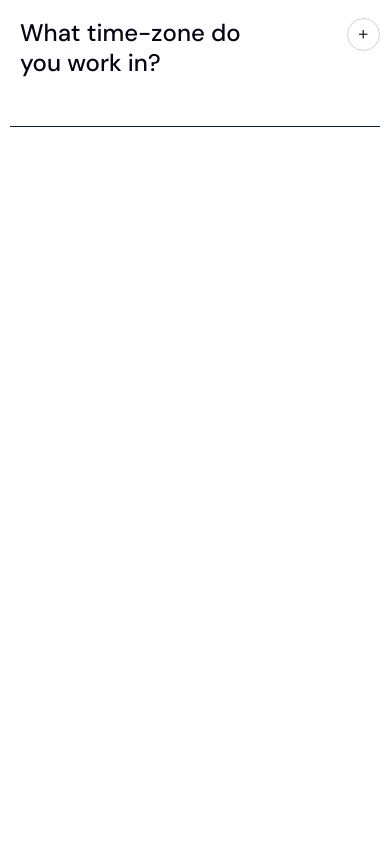
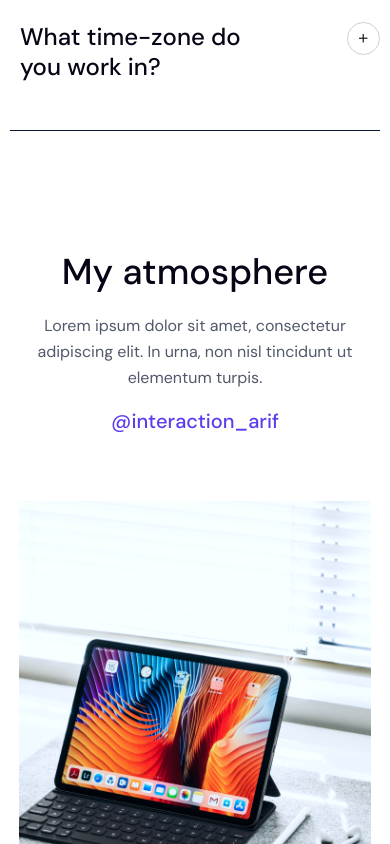
Before and after one commit to JohnT6/f8-htmlcss-06, a plain HTML site: page index.html in a window 390 px wide. Shown: the part 7127-7971 px from the top of the page. Drawn offline with Linux system fonts and the light colour scheme.

Commit message:
Làm phần Setup

```diff
--- a/assets/css/responsive.css
+++ b/assets/css/responsive.css
@@ -317,6 +317,17 @@
 
     .hero-decor-large {
         top: 330px;
+    }
+
+    /* Setup */
+    .setup__row {
+        flex-wrap: nowrap;
+        overflow: hidden;
+    }
+
+    .setup__item {
+        display: flex;
+        justify-content: center;
     }
 }
 
@@ -661,6 +672,50 @@
     .question__input:checked + .question-item .question-item__desc {
         max-height: 78px;
     }
+
+    /* Setup */
+    .setup {
+        margin-top: 120px;
+    }
+
+    .setup__row {
+        flex-wrap: nowrap;
+        overflow: hidden;
+    }
+
+    .setup__item {
+        display: flex;
+        justify-content: center;
+    }
+    .setup__heading {
+        font-size: 3.6rem;
+        line-height: 1.17;
+    }
+
+    .setup__desc {
+        width: 350px;
+        font-size: 1.6rem;
+        line-height: 1.63;
+    }
+
+    .setup__link {
+        margin-top: 10px;
+        font-size: 2rem;
+        line-height: 2;
+    }
+
+    .setup__bottom {
+        margin-top: 60px;
+    }
+
+    .setup__item-img {
+        width: 352px;
+        height: 503px;
+    }
+
+    .setup__dots {
+        margin-top: 40px;
+    }
 }
 
 @media screen and (max-width: 576px) {
--- a/assets/css/styles.css
+++ b/assets/css/styles.css
@@ -746,6 +746,7 @@ a {
 }
 
 .review__text {
+    margin-top: 4px;
     color: var(--color-desc);
     line-height: 1.81;
     text-align: center;
@@ -846,3 +847,54 @@ a {
 .question__input:checked + .question-item .question__label {
     border-color: rgba(93, 59, 238, 0.2);
 }
+
+/* Setup */
+.setup {
+    margin-top: 160px;
+}
+
+.setup__top {
+    display: flex;
+    flex-direction: column;
+    align-items: center;
+}
+
+.setup__heading {
+    color: var(--color-heading);
+    font-size: 5.6rem;
+    font-weight: 500;
+    line-height: 1.18;
+}
+
+.setup__desc {
+    margin-top: 20px;
+    width: 528px;
+    color: var(--color-desc);
+    font-size: 1.8rem;
+    line-height: 1.67;
+    text-align: center;
+}
+
+.setup__link {
+    margin-top: 30px;
+    color: var(--primary-color);
+    font-size: 3.2rem;
+    font-weight: 500;
+    line-height: 1.25;
+}
+
+.setup__link:hover {
+    text-decoration: underline;
+    text-decoration-thickness: 2px;
+    text-underline-offset: 4px;
+}
+
+.setup__bottom {
+    margin-top: 70px;
+}
+
+.setup__item-img {
+    width: 370px;
+    height: 529px;
+    object-fit: cover;
+}
--- a/index.html
+++ b/index.html
@@ -812,6 +812,57 @@
                     </div>
                 </div>
             </section>
+
+            <!-- Setup -->
+            <section class="setup">
+                <div class="container">
+                    <div class="row">
+                        <div class="col-12 setup__top">
+                            <h2 class="setup__heading">My atmosphere</h2>
+                            <p class="setup__desc">
+                                Lorem ipsum dolor sit amet, consectetur
+                                adipiscing elit. In urna, non nisl tincidunt ut
+                                elementum turpis.
+                            </p>
+                            <a href="#!" class="setup__link"
+                                >@interaction_arif</a
+                            >
+                        </div>
+                    </div>
+                    <div class="setup__bottom">
+                        <div class="row setup__row">
+                            <div class="col-lg-4 col-12 setup__item">
+                                <img
+                                    src="./assets/img/setup-01.png"
+                                    alt=""
+                                    class="setup__item-img"
+                                />
+                            </div>
+                            <div class="col-lg-4 col-12 setup__item">
+                                <img
+                                    src="./assets/img/setup-02.png"
+                                    alt=""
+                                    class="setup__item-img"
+                                />
+                            </div>
+                            <div class="col-lg-4 col-12 setup__item">
+                                <img
+                                    src="./assets/img/setup-03.png"
+                                    alt=""
+                                    class="setup__item-img"
+                                />
+                            </div>
+                        </div>
+                        <div class="dots setup__dots show-on-tablet-mobile">
+                            <div class="dot"></div>
+                            <div class="dot"></div>
+                            <div class="dot dot-active"></div>
+                            <div class="dot"></div>
+                            <div class="dot"></div>
+                        </div>
+                    </div>
+                </div>
+            </section>
         </main>
         <script>
             const pcNav = document.querySelector("#pc-nav");
```
Also changed, not shown: assets/img/setup-01.png (added), assets/img/setup-02.png (added), assets/img/setup-03.png (added).
